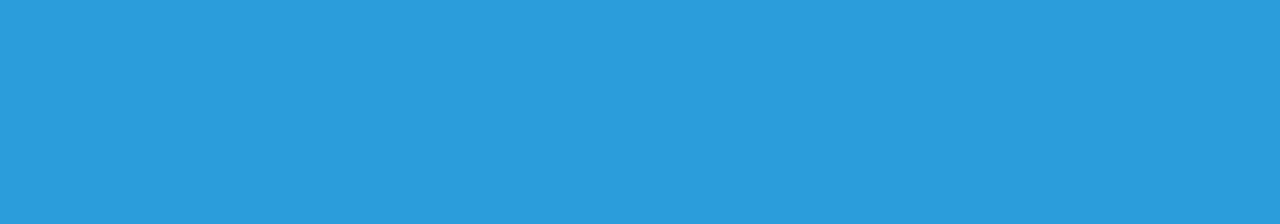
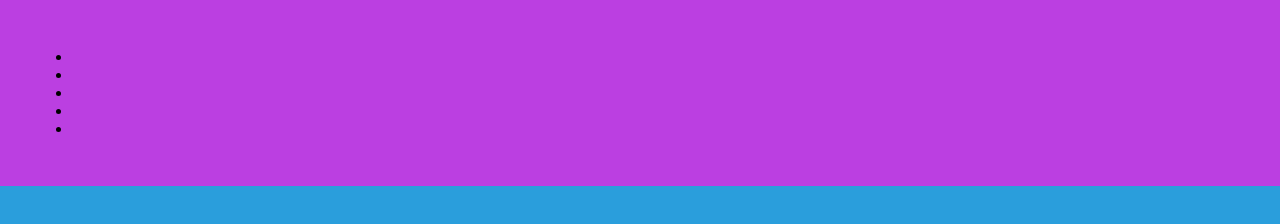
Before and after one commit to AlenaZmitrovich/git-flow-repo, a website: page src/index.html in a window 1280 px wide. Drawn offline with Linux system fonts and the light colour scheme.

Commit message:
added header block

```diff
--- a/src/index.html
+++ b/src/index.html
@@ -9,6 +9,18 @@
     <link rel="stylesheet" href="./styles/main.css">
 </head>
 <body>
+    <header class="header">
+        <nav class="navbar">
+            <ul class="navbar__lists">
+                <li class="navbar__list"></li>
+                <li class="navbar__list"></li>
+                <li class="navbar__list"></li>
+                <li class="navbar__list"></li>
+                <li class="navbar__list"></li>
+
+            </ul>
+        </nav>
+    </header>
 
 </body>
 </html>
--- /dev/null
+++ b/src/styles/_header.scss
@@ -0,0 +1,6 @@
+.header {
+    width: 100%;
+    padding: $p-2;
+
+    background-color: $secondary-color;
+  }
--- a/src/styles/_variables.scss
+++ b/src/styles/_variables.scss
@@ -1,5 +1,9 @@
 // Colors
 $promary-color: #2a9edc;
+$secondary-color: #bb3fe1;
 
 //Fonts
 $fz-36: 36px;
+
+// Padding
+$p-2: 2rem;
--- a/src/styles/main.scss
+++ b/src/styles/main.scss
@@ -1,2 +1,3 @@
 @import './variables';
 @import './default';
+@import './header';
```
Also changed, not shown: src/styles/main.css, 1 other file.
